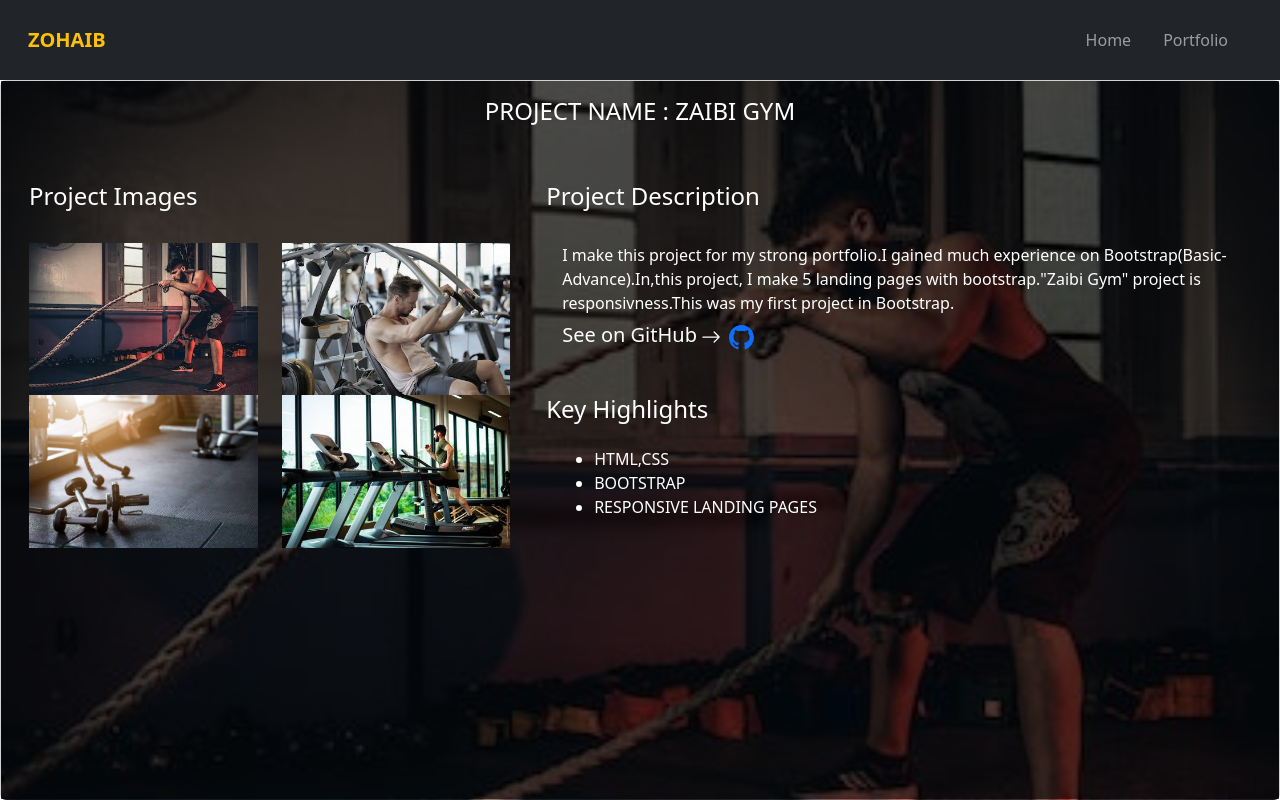
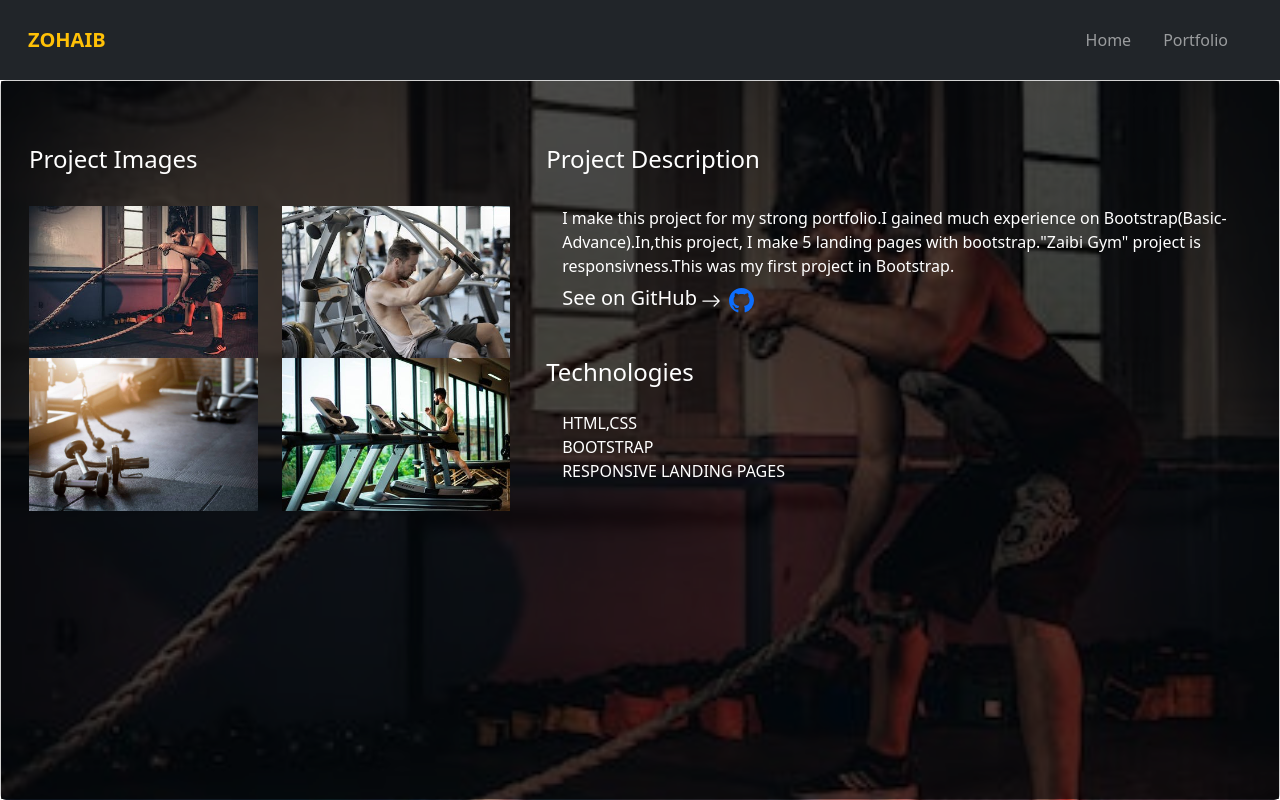
Before and after one commit to zohaib6262/my-portfolio-app, a React (Create React App) app: page /portfolio/gym-project-details in a window 1280 px wide. Built offline with nearby package versions, Linux system fonts and the light colour scheme.

Commit message:
changes in portfolio section

```diff
--- a/src/components/Portfolio/GymProjectDetails/GymProjectDetails.jsx
+++ b/src/components/Portfolio/GymProjectDetails/GymProjectDetails.jsx
@@ -9,14 +9,6 @@ const GymProjectDetails = () => {
   return (
     <Card className={`${styles.card} ${"text-white"}`}>
       <Card.Body className={`${styles.bgDark}`}>
-        <Card.Title className="text-center">
-          <h4>
-            PROJECT NAME :
-            <span>
-              <h4 className="d-inline"> ZAIBI GYM</h4>
-            </span>
-          </h4>
-        </Card.Title>
         <Row>
           <Col lg={5} md={5} sm={6}>
             <Container fluid className={`${"pt-5 text-white"} `}>
@@ -50,10 +42,10 @@ const GymProjectDetails = () => {
               </a>
             </Card.Body>
             <Card.Title className="pt-4">
-              <h4>Key Highlights</h4>
+              <h4>Technologies</h4>
             </Card.Title>
             <Card.Body>
-              <ul>
+              <ul className="list-unstyled">
                 <li>HTML,CSS</li>
                 <li>BOOTSTRAP</li>
                 <li>RESPONSIVE LANDING PAGES</li>
--- a/src/components/Portfolio/PhotoGraphyProjectDetails/PhotoGraphyProjectDetails.jsx
+++ b/src/components/Portfolio/PhotoGraphyProjectDetails/PhotoGraphyProjectDetails.jsx
@@ -10,9 +10,6 @@ const PhotoGraphyProjectDetails = () => {
   return (
     <Card className={`${styles.card} ${"text-white"}`}>
       <Card.Body className={`${styles.bgDark}`}>
-        <Card.Title className="text-center">
-          <h4>ElenaJoy Photography Project</h4>
-        </Card.Title>
         <Row>
           <Col lg={5} md={5} sm={6}>
             <Container fluid className={`${"pt-5 text-white"} `}>
@@ -44,10 +41,10 @@ const PhotoGraphyProjectDetails = () => {
               </a>
             </Card.Body>
             <Card.Title className="pt-4">
-              <h4>Key Highlights</h4>
+              <h4>Technologies</h4>
             </Card.Title>
             <Card.Body>
-              <ul>
+              <ul className="list-unstyled">
                 <li>HTML,CSS</li>
                 <li>BOOTSTRAP</li>
                 <li>RESPONSIVE LANDING PAGES</li>
--- a/src/components/Portfolio/TravellingProjectDetails/TravellingProjectDetails.jsx
+++ b/src/components/Portfolio/TravellingProjectDetails/TravellingProjectDetails.jsx
@@ -7,9 +7,6 @@ const TravellingProjectDetails = () => {
   return (
     <Card className={`${styles.card} ${"text-white"}`}>
       <Card.Body className={`${styles.bgDark}`}>
-        <Card.Title className="text-center">
-          <h4>TRAVELLY PROJECT</h4>
-        </Card.Title>
         <Row>
           <Col lg={5} md={5} sm={6}>
             <Container fluid className={`${"pt-5 text-white"} `}>
@@ -41,10 +38,10 @@ const TravellingProjectDetails = () => {
               </a>
             </Card.Body>
             <Card.Title className="pt-4">
-              <h4>Key Highlights</h4>
+              <h4>Technologies</h4>
             </Card.Title>
             <Card.Body>
-              <ul>
+              <ul className="list-unstyled">
                 <li>HTML,CSS</li>
                 <li>BOOTSTRAP</li>
                 <li>RESPONSIVE LANDING PAGES</li>
```
